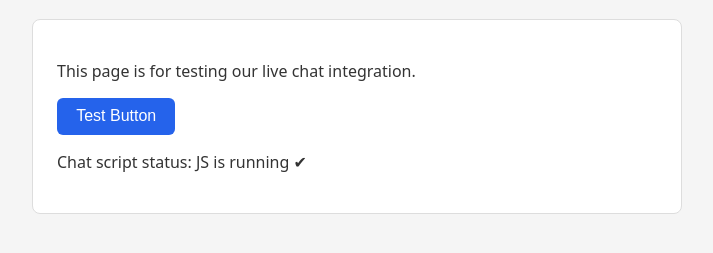
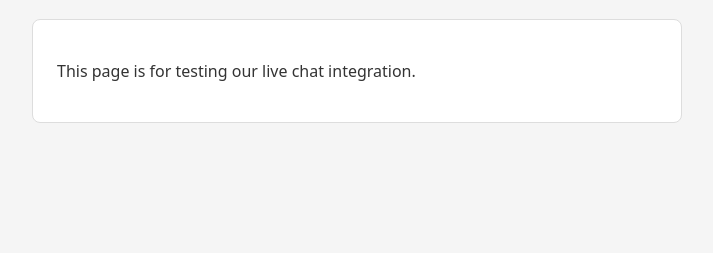
Before and after one commit to azakero/azakero.github.io, a plain HTML site: page index.html in a window 1280 px wide. Shown: the part 99-352 px from the top of the page, without its empty margins (0-713 px from the left). Drawn offline with Linux system fonts and the light colour scheme.

Commit message:
test
Removed old chat button and status message. Added new chat integration script.

```diff
--- a/index.html
+++ b/index.html
@@ -42,18 +42,19 @@
 
   <div class="test-box">
     <p>This page is for testing our live chat integration.</p>
-    <button id="testBtn">Test Button</button>
-    <p id="status">Chat script status: waiting...</p>
   </div>
 
-  <script>
-    // Simple confirmation that JS is running
-    document.getElementById('status').textContent = 'Chat script status: JS is running ✔';
-
-    // Example button handler
-    document.getElementById('testBtn').addEventListener('click', function () {
-      alert('Button works! Replace this with your chat trigger.');
-    });
+  <script type="text/javascript">
+    var _cb = _cb || [];
+    _cb.push(['setSourceHash', '65250a66a59f48.29698889']);
+    _cb.push(['setPrivacyLevel', 'allowTracking']);
+    _cb.push(['setEndpoint', 'https://staging.conversion24.com/sdk/']);
+    _cb.push(['setDataEndpoint', 'https://staging.conversion24.com/']);
+    _cb.push(['setDefaultCss', true]);
+    _cb.push(['addPageview']);
+    _cb.push(['setAutoLoad', true]);
+    _cb.push(['pollAvailability', 7500]);
+    !function(){var e=document.createElement("script");e.type="text/javascript",e.async=!0,e.id="cb_script",e.crossorigin="anonymous",e.src='https://staging.conversion24.com/sdk/loader.js';var t=document.getElementsByTagName("script")[0];t.parentNode.insertBefore(e,t)}();
   </script>
 
 </body>
```
